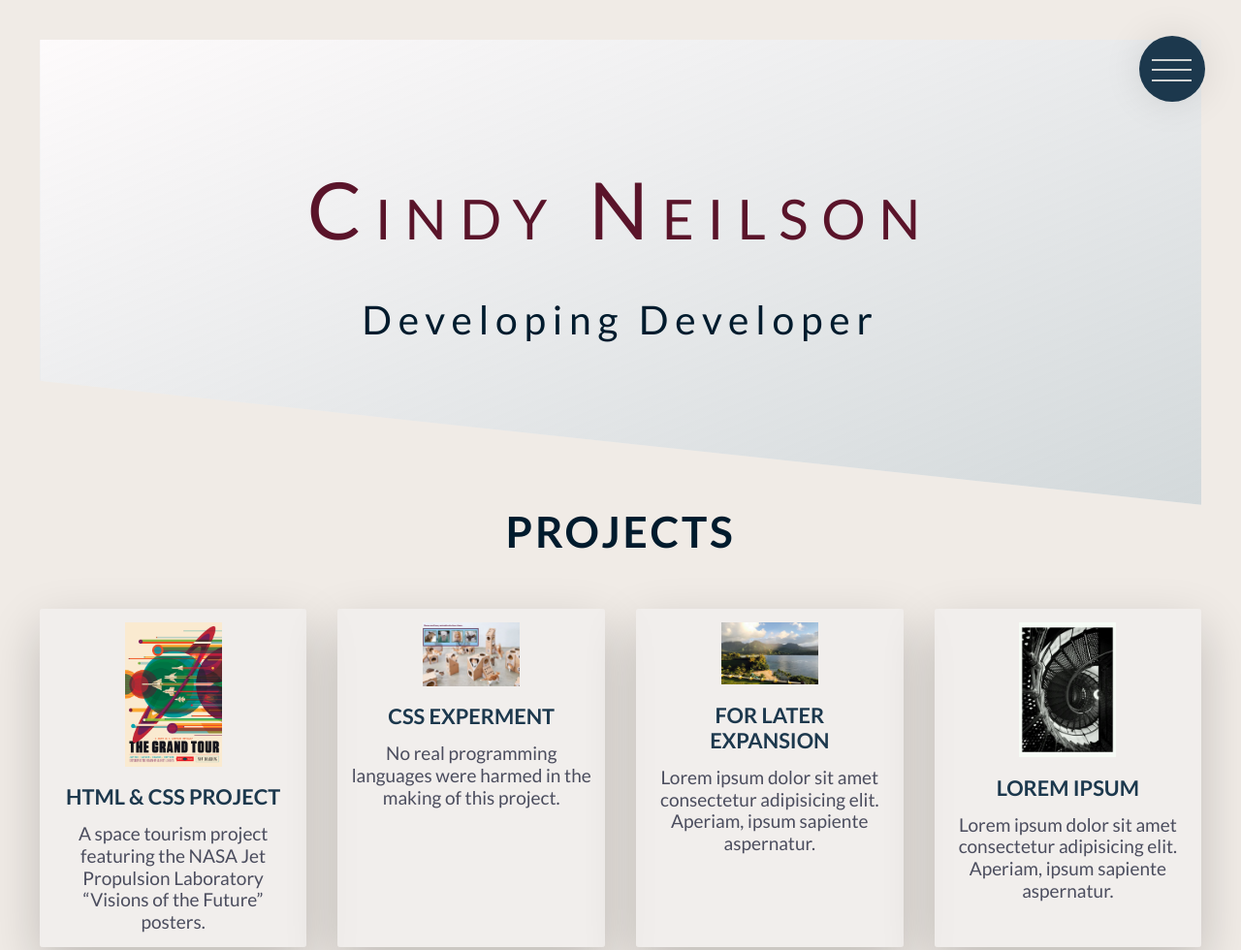
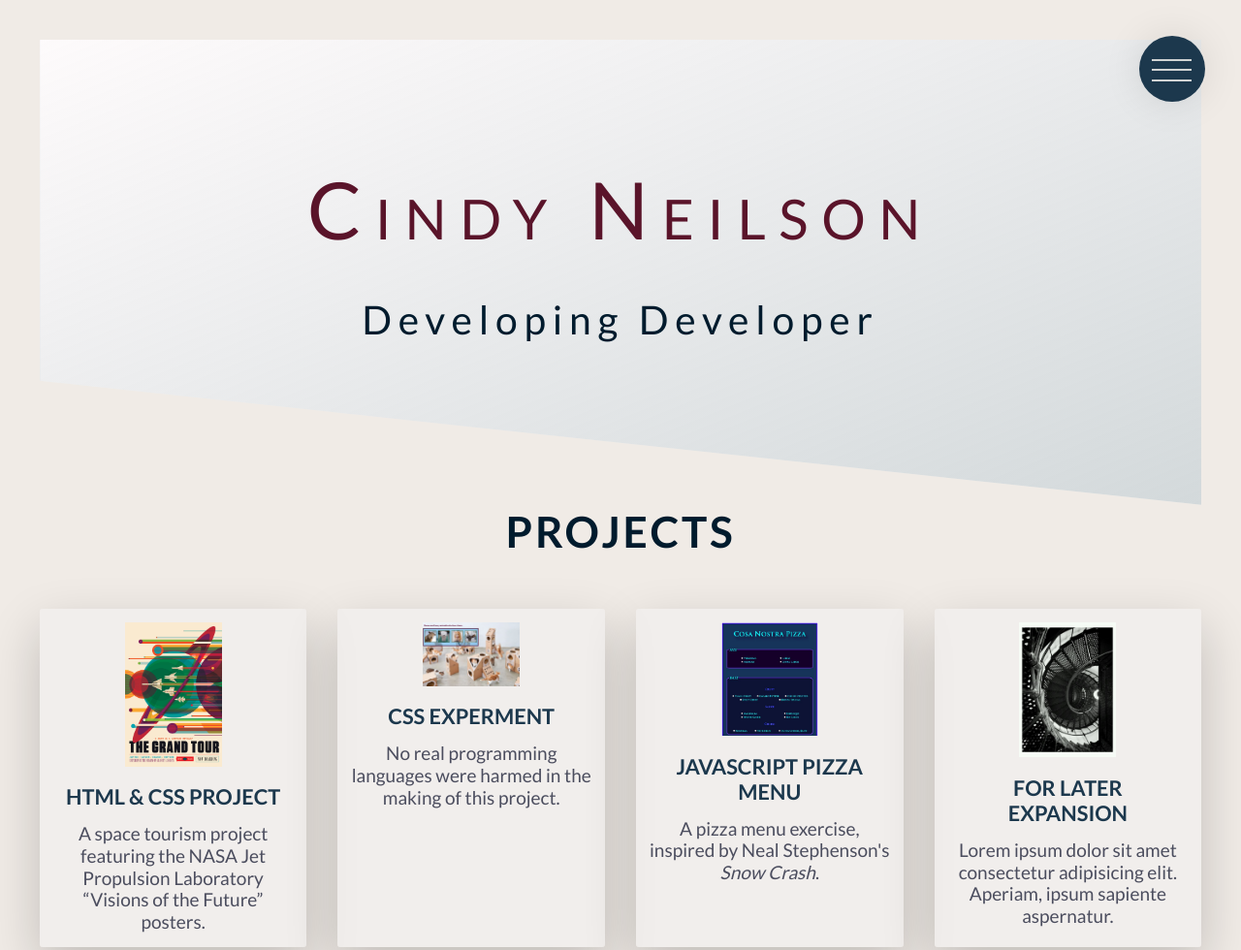
Before and after one commit to Neilson09/Neilson09.github.io, a website: page index.html in a window 1280 px wide. Shown: the top 980 px of the page at 97% size. Drawn offline with Linux system fonts and the light colour scheme.

Commit message:
added javascript

```diff
--- a/index.html
+++ b/index.html
@@ -9,7 +9,7 @@
     />
     <link rel="stylesheet" href="/css/main.css" />
     <link rel="shortcut icon" type="image/png" href="img/favicon.png" />
-    <title>main</title>
+    <title>Cindy Neilson</title>
   </head>
   <body style="background-color: #F0EBE6">
     <div class="navigation" id="navbar">
@@ -88,26 +88,34 @@
           </div>
           <div class="project-item-3">
             <div class="photo">
-              <img src="/img/baliHai.jpg" alt="picture of Kauai" width="100" />
+              <a
+                href="https://github.com/Neilson09/TA-JavaScript-projects/tree/master/pizza"
+                target="_blank"
+              >
+                <img
+                  src="/img/uncle-enzo.jpg"
+                  alt="GitHub repository for this project"
+                  width="100"
+              /></a>
             </div>
             <h3 class="heading-tertiary u-margin-bottom-small">
-              for later expansion
+              JAVASCRIPT PIZZA MENU
             </h3>
             <p class="project-item__text">
-              Lorem ipsum dolor sit amet consectetur adipisicing elit. Aperiam,
-              ipsum sapiente aspernatur.
+              A pizza menu exercise, inspired by Neal Stephenson's
+              <cite>Snow Crash</cite>.
             </p>
           </div>
           <div class="project-item-4">
             <div class="photo">
               <img
                 src="/img/jLighthouse.jpg"
-                alt="picture of Kauai"
+                alt="lighthouse stairs"
                 width="100"
               />
             </div>
             <h3 class="heading-tertiary u-margin-bottom-small">
-              Lorem Ipsum
+              for later expansion
             </h3>
             <p class="project-item__text">
               Lorem ipsum dolor sit amet consectetur adipisicing elit. Aperiam,
```
Also changed, not shown: img/uncle-enzo.jpg (added).
